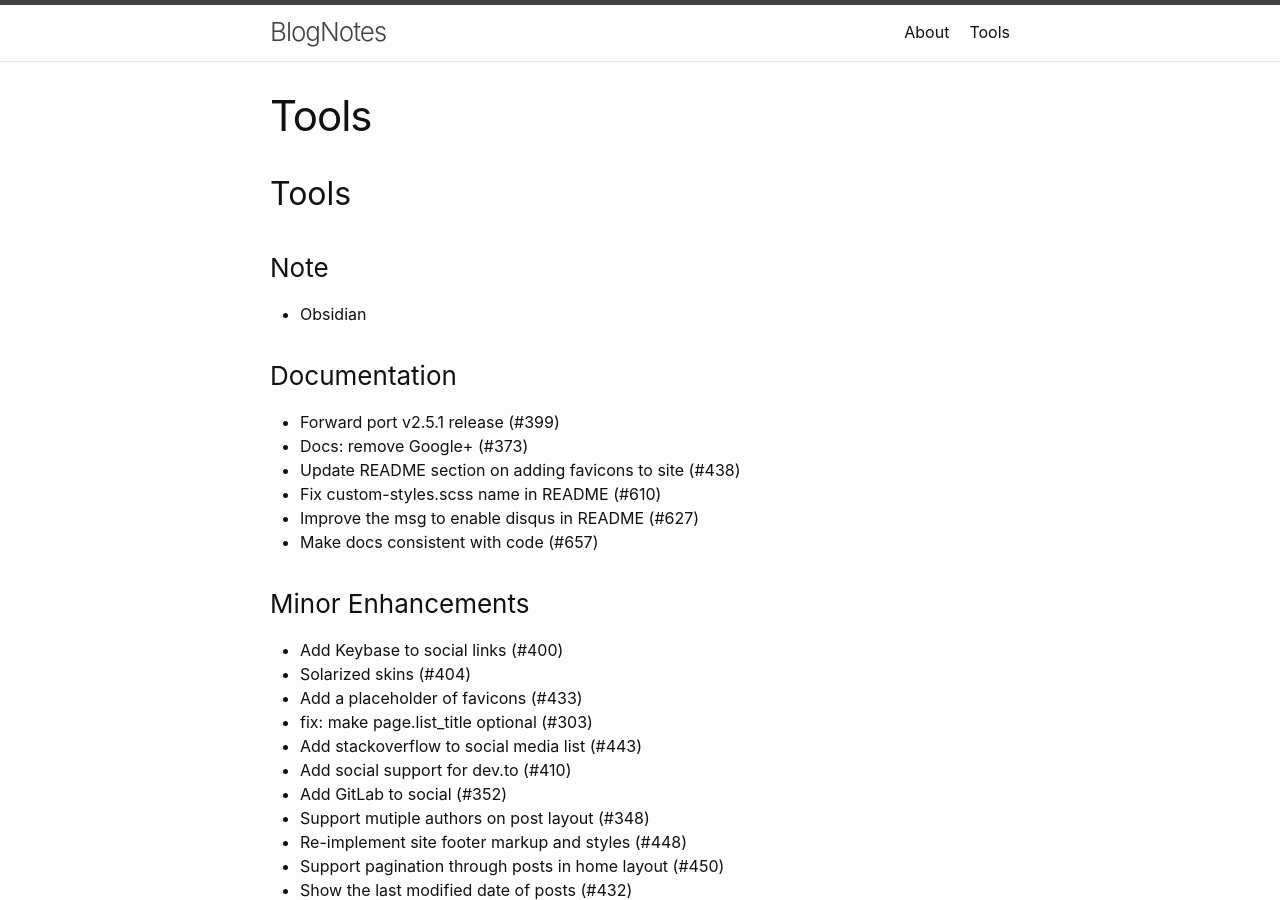
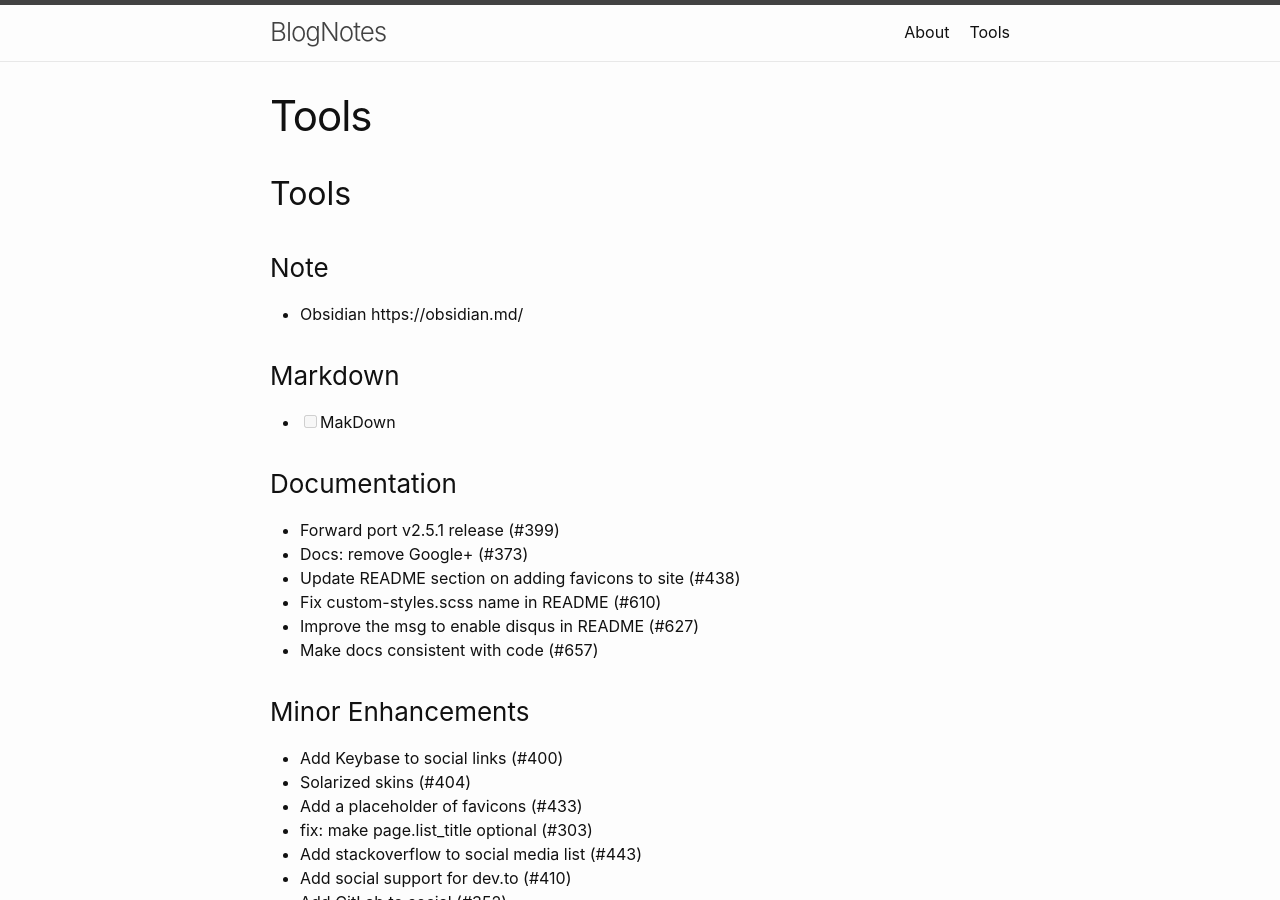
Before and after one commit to glmatt/glmatt.github.io, a Jekyll site: the page built from History.markdown, in a window 1280 px wide and 900 px high. Built offline with Jekyll 4.4.1, drawn with Linux system fonts in a browser that asks for light colours; our own code applies the rules of GitHub Pages for plain Markdown files.

Commit message:
Update History.markdown

```diff
--- a/History.markdown
+++ b/History.markdown
@@ -1,7 +1,11 @@
 ## Tools
 
 ### Note
-  * Obsidian
+  * Obsidian https://obsidian.md/
+
+### Markdown
+- [ ] MakDown
+
 
 ### Documentation
 
```
